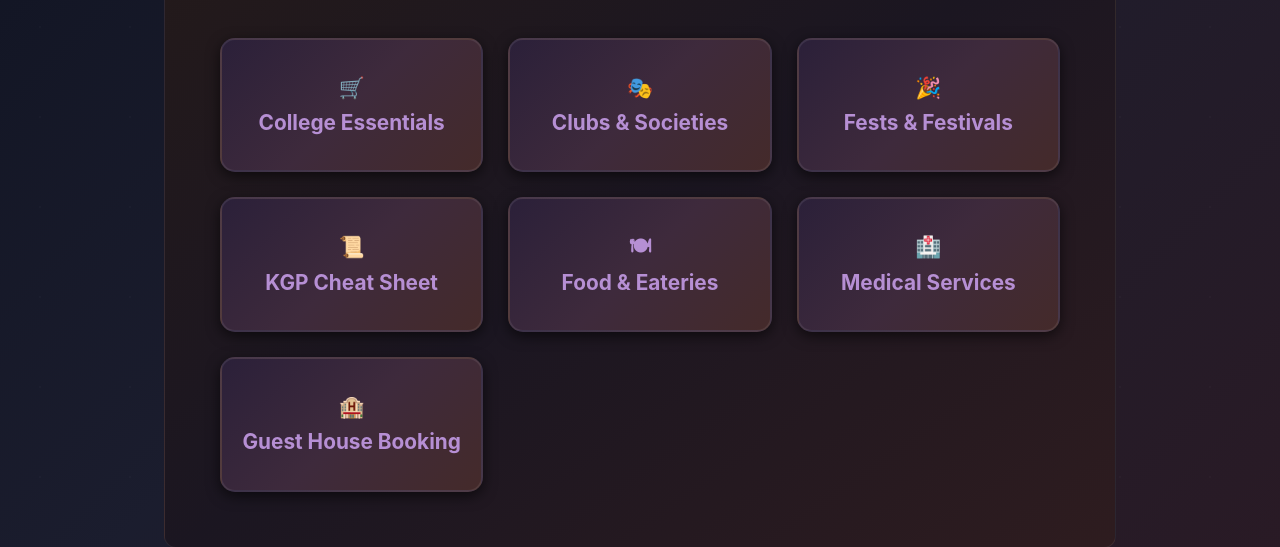
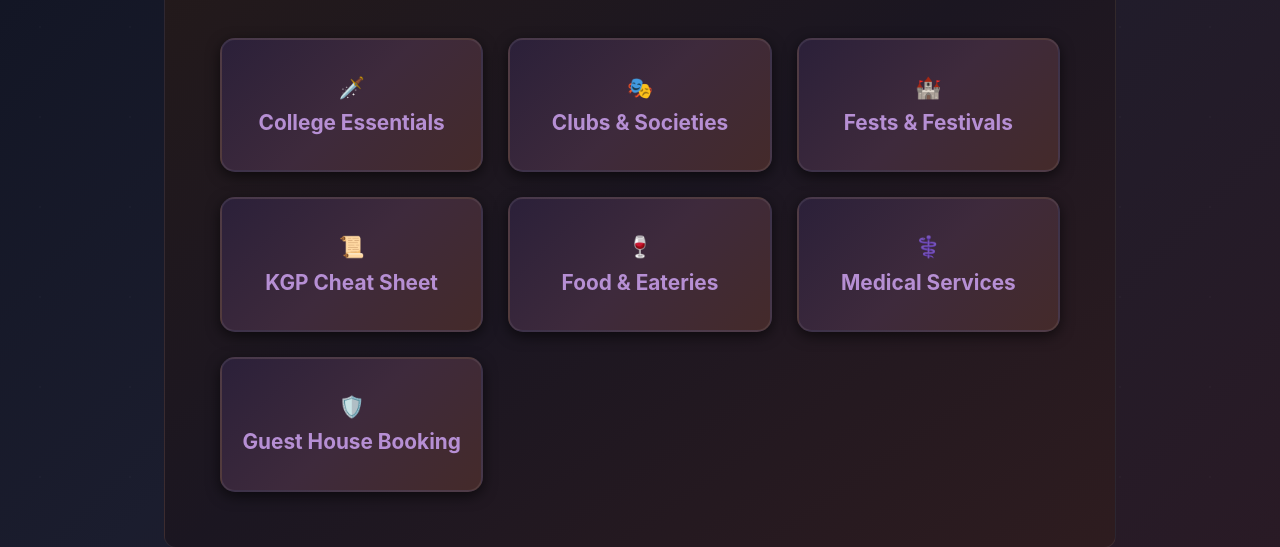
Before and after one commit to Off-The-Record-IITkgp/freshers-survival-kit, a plain HTML site: page index.html in a window 1280 px wide. Shown: the part 643-1190 px from the top of the page. Drawn offline with Linux system fonts and the light colour scheme.

Commit message:
Update index.html

```diff
--- a/index.html
+++ b/index.html
@@ -21,28 +21,29 @@
   <h2>Explore</h2>
   <div class="card-grid">
     <div class="card">
-          <a href="things.html">🛒<br>College Essentials</a>
+      <a href="things.html">🗡️<br>College Essentials</a>
     </div>
     <div class="card">
       <a href="clubs.html">🎭<br>Clubs & Societies</a>
     </div>
     <div class="card">
-          <a href="fests.html">🎉<br>Fests & Festivals</a>
+      <a href="fests.html">🏰<br>Fests & Festivals</a>
     </div>
     <div class="card">
       <a href="cheatsheet.html">📜<br>KGP Cheat Sheet</a>
     </div>
     <div class="card">
-          <a href="eateries.html">🍽<br>Food & Eateries</a>
+      <a href="eateries.html">🍷<br>Food & Eateries</a>
     </div>
     <div class="card">
-          <a href="hospital.html">🏥<br>Medical Services</a>
+      <a href="hospital.html">⚕️<br>Medical Services</a>
     </div>
     <div class="card">
-          <a href="guesthouse.html">🏨<br>Guest House Booking</a>
+      <a href="guesthouse.html">🛡️<br>Guest House Booking</a>
     </div>
   </div>
 </section>
+
   </main>
 
   <footer>
```
Lines whose indentation alone changed are shown as unchanged.
